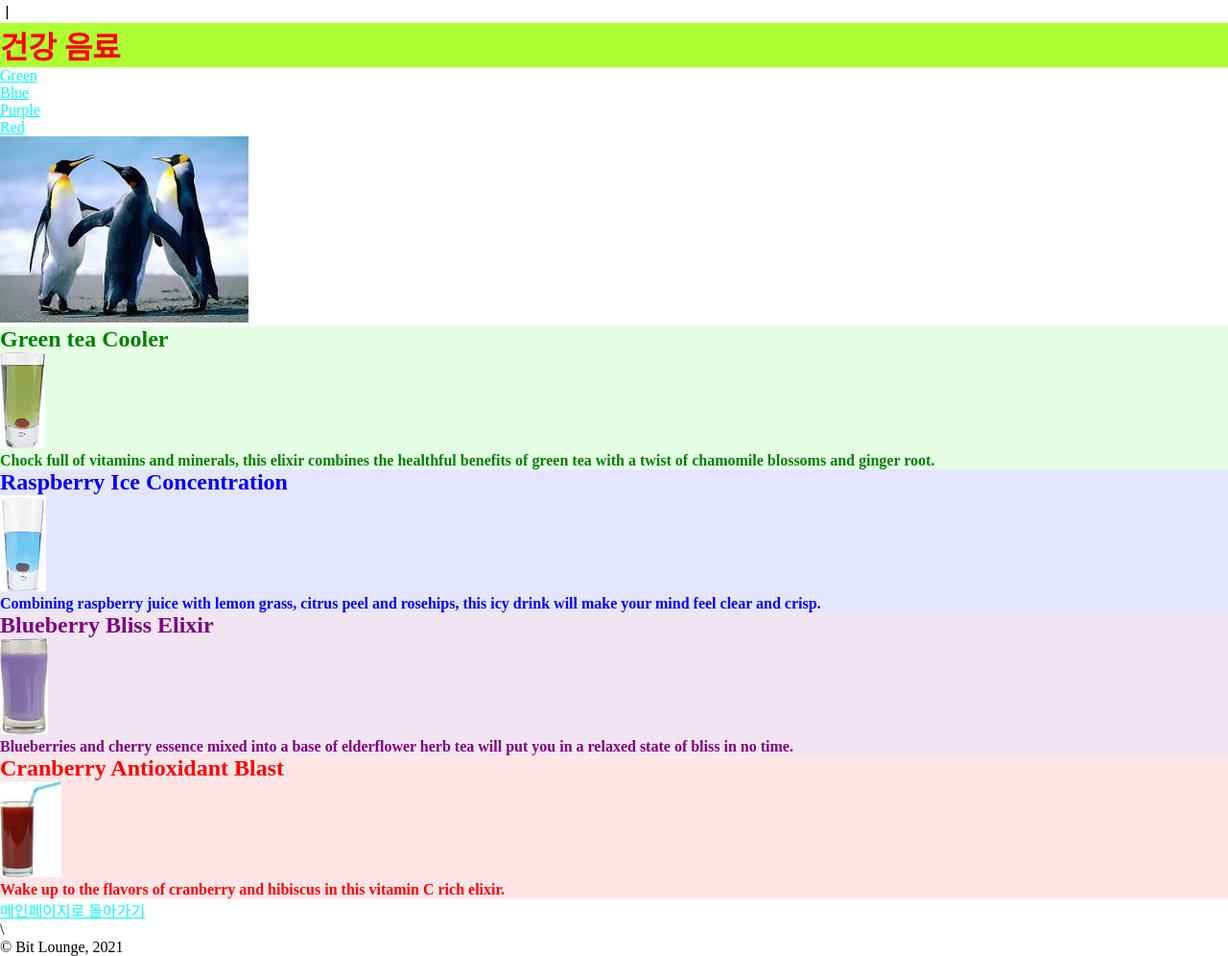
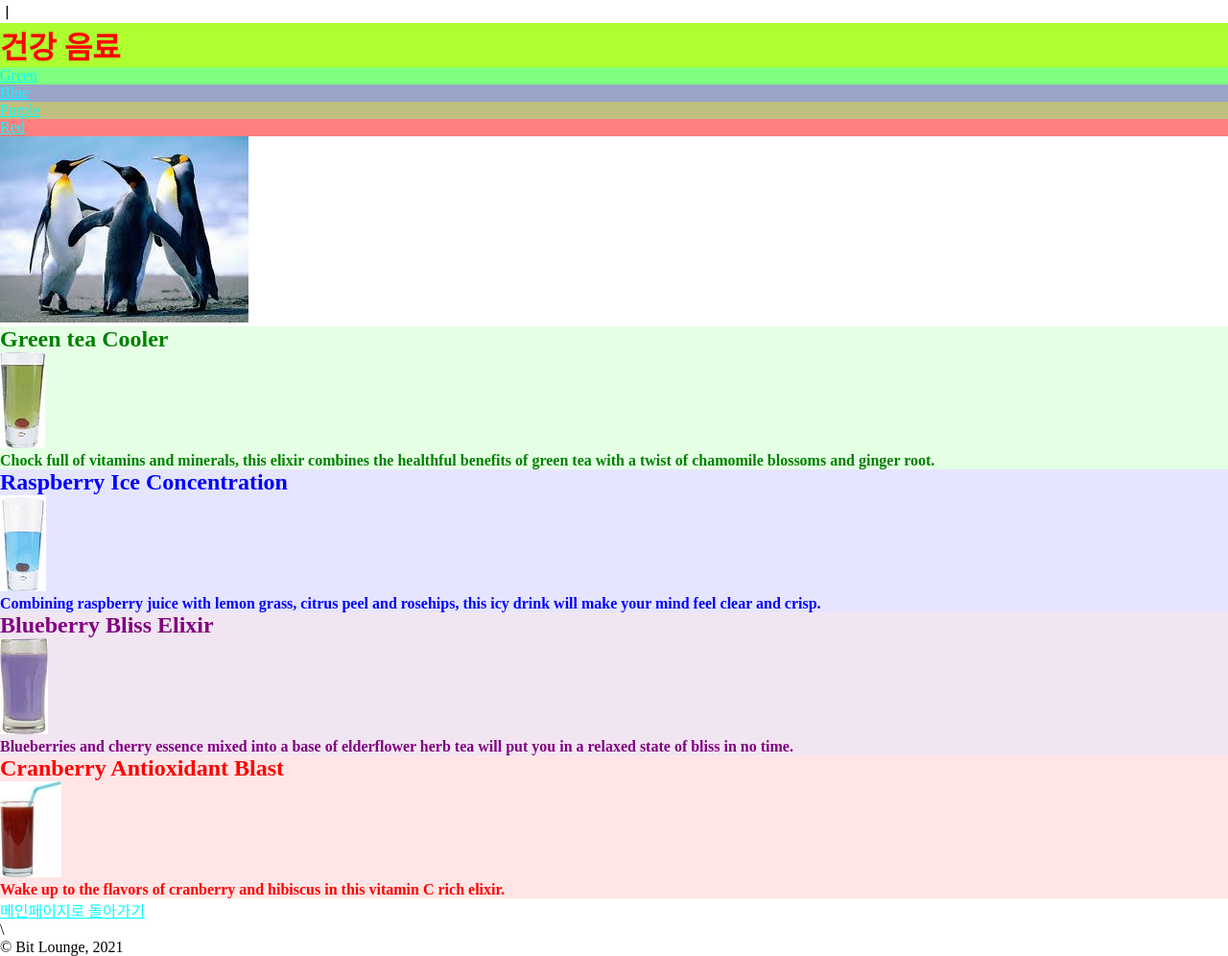
Before and after one commit to pvpvpvpvp/WebFront, a plain HTML site: page ex01/elixir.html in a window 1280 px wide. Shown: the whole page at 96% size. Drawn offline with Linux system fonts and the light colour scheme.

Commit message:
가상클래스

```diff
--- a/ex01/elixir.html
+++ b/ex01/elixir.html
@@ -24,6 +24,24 @@
       /* beverage 클래스의 후손 p 태그 선택 */
       font-weight: bold;
     }
+    /* 구조 선택자 */
+    .menu > li:first-child{
+      /* menu 클래스의 자식 li 중에서 첫 번째 자식 */
+      background-color: rgba(0, 255, 0, 0.5);
+    }
+    .menu > li:nth-child(2){
+      /* menu 클래스의 자식 li 중에서 첫 번째 자식 */
+      background-color: rgba(52, 77, 145, 0.5);
+    }
+    .menu > li:nth-child(3){
+      /* menu 클래스의 자식 li 중에서 첫 번째 자식 */
+      background-color: rgba(128, 128, 0, 0.5);
+    }
+    .menu > li:last-child{
+      /* menu 클래스의 자식 li 중에서 첫 번째 자식 */
+      background-color: rgba(255 , 0, 0, 0.5);
+    }
+
   </style>
 </head>
 <body>
```
